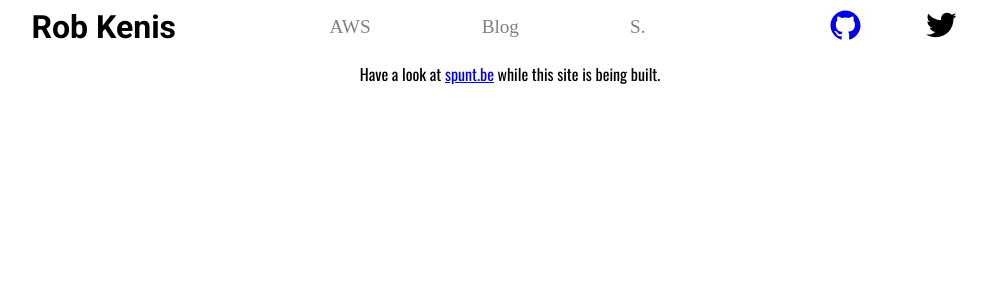
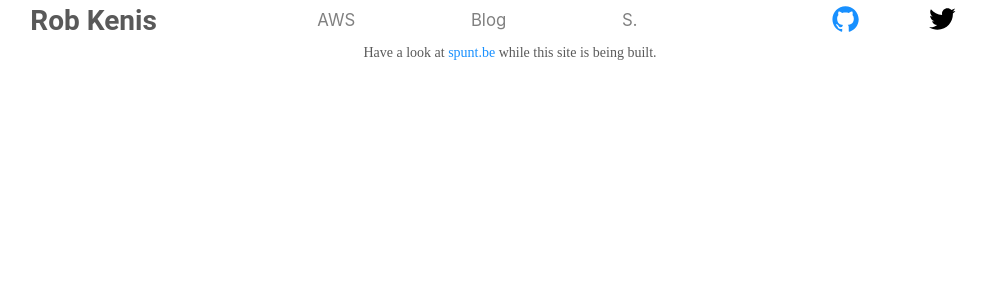
Before and after one commit to RobKenis/rob-kenis-dot-com, a Next.js app: page / in a window 1280 px wide. Shown: the top 300 px of the page, without its empty margins (130-1118 px from the left). Built offline with nearby package versions, Linux system fonts and the light colour scheme.

Commit message:
Add antd and move fonts to less

```diff
--- /dev/null
+++ b/css/antd.less
@@ -0,0 +1,4 @@
+@import "~antd/dist/antd.less";
+@import (inline) "google-fonts.css";
+
+// @primary-color: #C02428;
--- /dev/null
+++ b/css/google-fonts.css
@@ -0,0 +1,2 @@
+@import url('https://fonts.googleapis.com/css?family=Roboto:300,400,500,700,900');
+@import url('https://fonts.googleapis.com/css?family=Oswald:300,400,500,700,900');
--- /dev/null
+++ b/next.config.js
@@ -0,0 +1,16 @@
+const withCSS = require('@zeit/next-css')
+const withSass = require('@zeit/next-sass')
+const withLess = require('@zeit/next-less')
+
+const isProd = process.env.NODE_ENV === 'production'
+
+// fix: prevents error when .less files are required by node
+if (typeof require !== 'undefined') {
+  require.extensions['.less'] = file => { }
+}
+
+module.exports = withLess(withSass(withCSS({
+  lessLoaderOptions: {
+    javascriptEnabled: true
+  }
+})))
--- a/package.json
+++ b/package.json
@@ -11,7 +11,7 @@
     "test": "echo 'No tests. Nice!'"
   },
   "dependencies": {
-    "fontfaceobserver": "^2.1.0",
+    "antd": "^3.26.8",
     "next": "^9.2.1",
     "react": "^16.12.0",
     "react-dom": "^16.12.0"
@@ -19,7 +19,11 @@
   "devDependencies": {
     "@types/node": "^13.7.0",
     "@types/react": "^16.9.19",
+    "@zeit/next-css": "^1.0.1",
+    "@zeit/next-less": "^1.0.1",
+    "@zeit/next-sass": "^1.0.1",
     "husky": "^4.2.1",
+    "less": "^3.10.3",
     "typescript": "^3.7.5"
   }
 }
--- a/pages/index.tsx
+++ b/pages/index.tsx
@@ -1,43 +1,20 @@
 import Head from 'next/head';
 import { NavBar } from '../components/navbar';
-import FontFaceObserver from 'fontfaceobserver';
 import React from 'react';
 import FeaturedContent from '../components/featuredContent';
 
-const Fonts = () => {
-  const fonts = ['Roboto', 'Oswald'];
+import '../css/antd.less'
 
-  fonts.forEach(font =>  {
-    const link = document.createElement('link')
-    link.href = `https://fonts.googleapis.com/css?family=${font}:300,400,500,700,900`
-    link.rel = 'stylesheet'
-
-    document.head.appendChild(link)
-
-    const roboto = new FontFaceObserver(font)
-
-    roboto.load().then(() => {
-      document.documentElement.classList.add(font.toLowerCase())
-    })
-  })
-}
-
-class App extends React.Component {
-  componentDidMount() {
-    Fonts()
-  }
-
-  render() {
-    return <div>
+const App = () => (
+  <div>
     <Head>
       <title>Rob Kenis</title>
       <meta name="viewport" content="initial-scale=1.0, width=device-width" />
       <link rel="Shortcut Icon" type="image/x-icon" href="favicon.ico" />
     </Head>
     <NavBar />
-      <FeaturedContent/>
+    <FeaturedContent />
   </div>
-  }
-}
+)
 
 export default App;
```
Also changed, not shown: 1 other file (tests, documents, lock files or other folders). Lines whose indentation alone changed are shown as unchanged.
